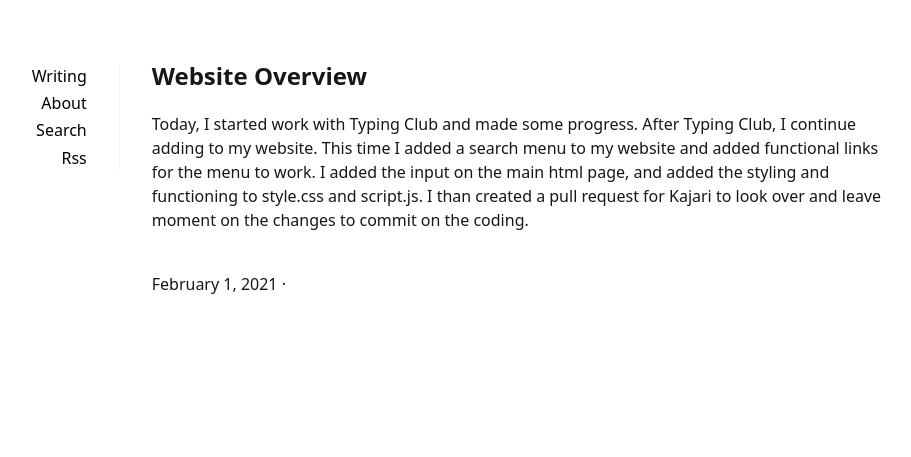
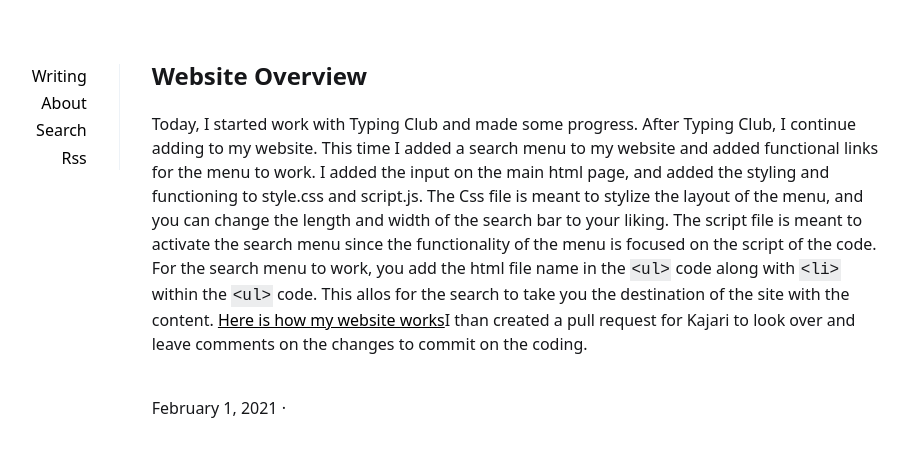
Before and after one commit to Osvaldo178/Osvaldo178.github.io, a Jekyll site: the page built from _posts/2021-2-01-Workday-Overview.md, in a window 1280 px wide. Shown: the top 457 px of the page, without its empty margins (201-1112 px from the left). Built offline with Jekyll 4.4.1, drawn with Linux system fonts in a browser that asks for light colours.

Commit message:
added more content

```diff
--- a/_posts/2021-2-01-Workday-Overview.md
+++ b/_posts/2021-2-01-Workday-Overview.md
@@ -5,4 +5,4 @@ description:
 summary:
 tags:
 ---
-Today, I started work with Typing Club and made some progress. After Typing Club, I continue adding to my website. This time I added a search menu to my website and added functional links for the menu to work. I added the input on the main html page, and added the styling and functioning to style.css and script.js. I than created a pull request for Kajari to look over and leave moment on the changes to commit on the coding.
+Today, I started work with Typing Club and made some progress. After Typing Club, I continue adding to my website. This time I added a search menu to my website and added functional links for the menu to work. I added the input on the main html page, and added the styling and functioning to style.css and script.js. The Css file is meant to stylize the layout of the menu, and you can change the length and width of the search bar to your liking. The script file is meant to activate the search menu since the functionality of the menu is focused on the script of the code. For the search menu to work, you add the html file name in the `<ul>` code along with `<li>` within the `<ul>` code. This allos for the search to take you the destination of the site with the content. [Here is how my website works](https://osvaldo178.github.io/Thinkment/)I than created a pull request for Kajari to look over and leave comments on the changes to commit on the coding.
```
